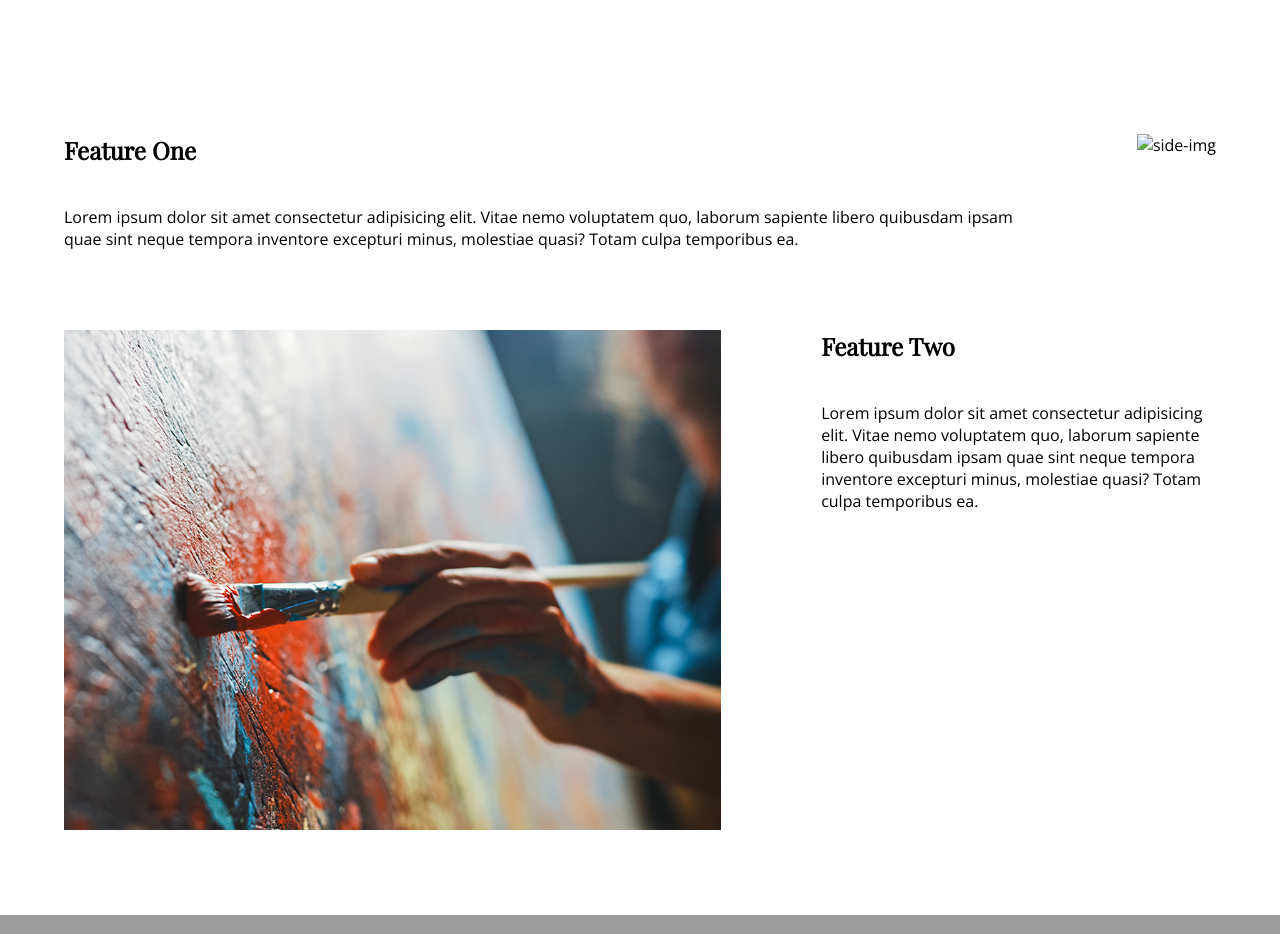
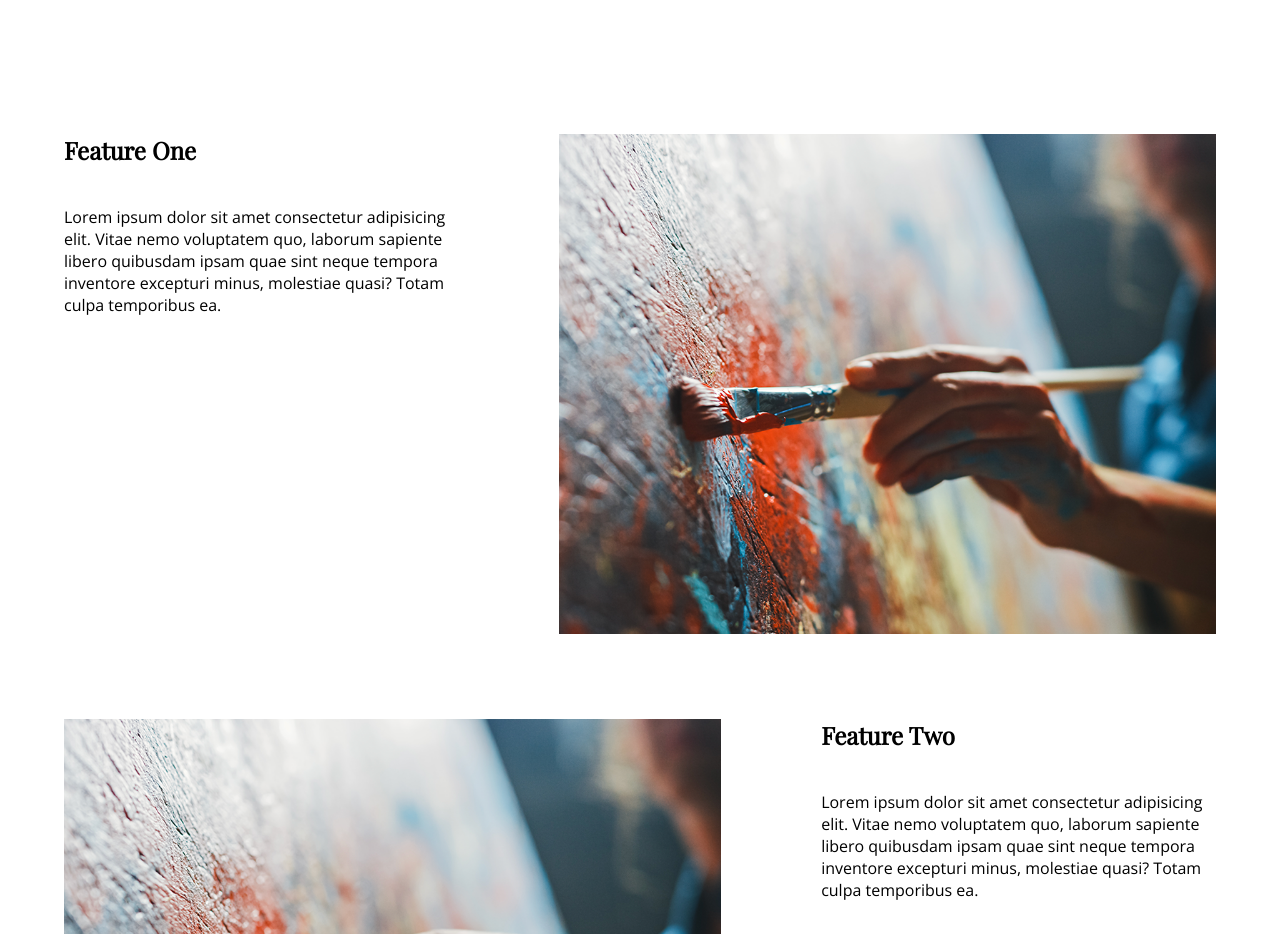
Before and after one commit to muvedini/Artist-site.github.io, a plain HTML site: page index.html in a window 1280 px wide. Shown: the part 780-1714 px from the top of the page. Drawn offline with nearby package versions, Linux system fonts and the light colour scheme; grey boxes are pictures that could not be loaded.

Commit message:
Update index.html

```diff
--- a/index.html
+++ b/index.html
@@ -70,7 +70,7 @@
           </p>
         </div>
         <div class="feature-row">
-          <img src="images/1.png" alt="side-img" srcset="" />
+          <img src="1.png" alt="side-img" srcset="" />
         </div>
       </div>
     </section>
```
